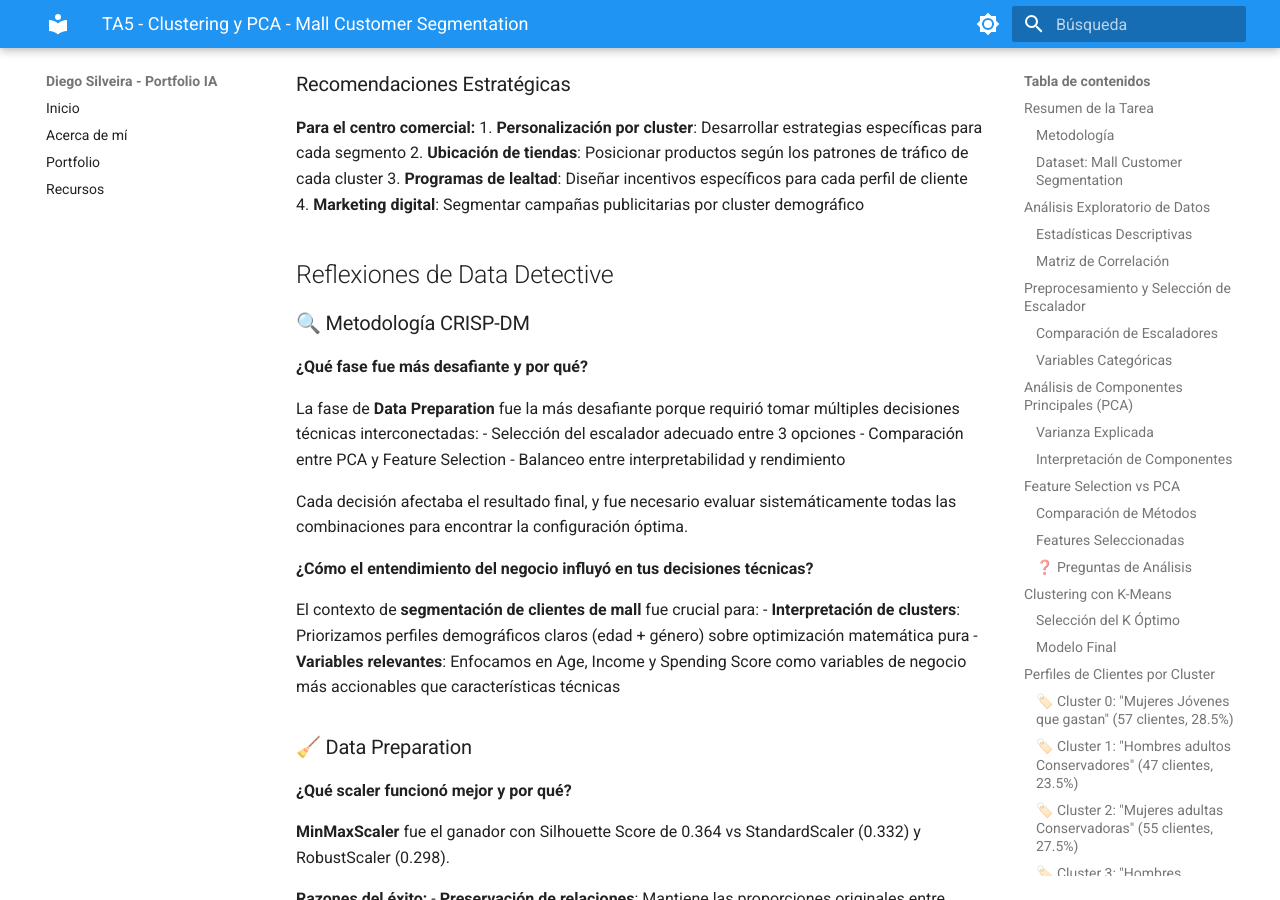
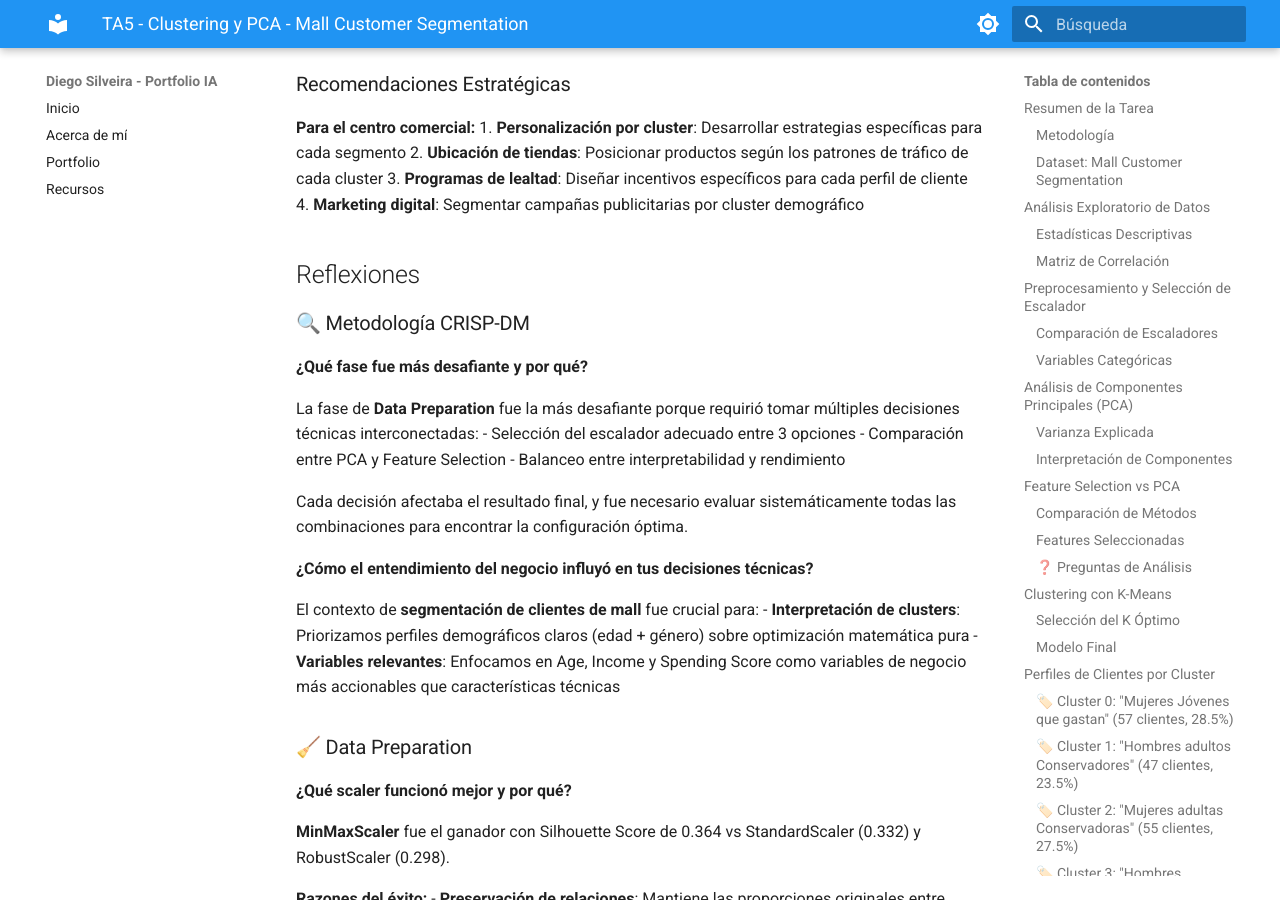
Before and after one commit to diesilveira/portfolio-ia, an MkDocs documentation site: the page built from docs/portfolio/05-clustering-pca-mall-customers.md, in a window 1280 px wide and 900 px high, scrolled down 8931 px. Built offline with MkDocs 1.6.1 and Material for MkDocs 9.7.7, drawn with Linux system fonts in a browser that asks for light colours.

Commit message:
minor fix

```diff
--- a/docs/portfolio/05-clustering-pca-mall-customers.md
+++ b/docs/portfolio/05-clustering-pca-mall-customers.md
@@ -285,7 +285,7 @@ Se compararon cuatro enfoques usando Silhouette Score:
 3. **Programas de lealtad**: Diseñar incentivos específicos para cada perfil de cliente
 4. **Marketing digital**: Segmentar campañas publicitarias por cluster demográfico
 
-## Reflexiones de Data Detective
+## Reflexiones
 
 ### 🔍 Metodología CRISP-DM
 
```
